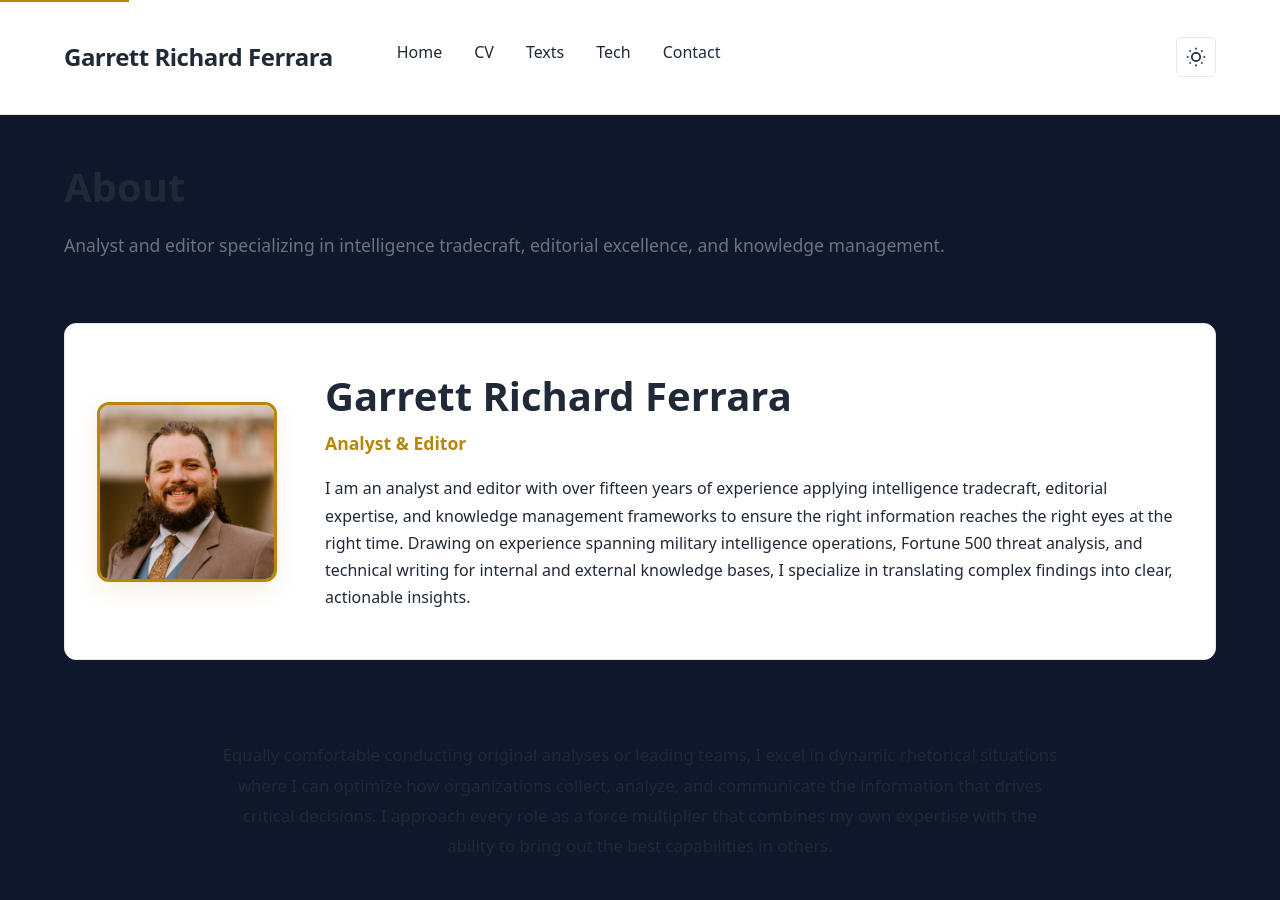
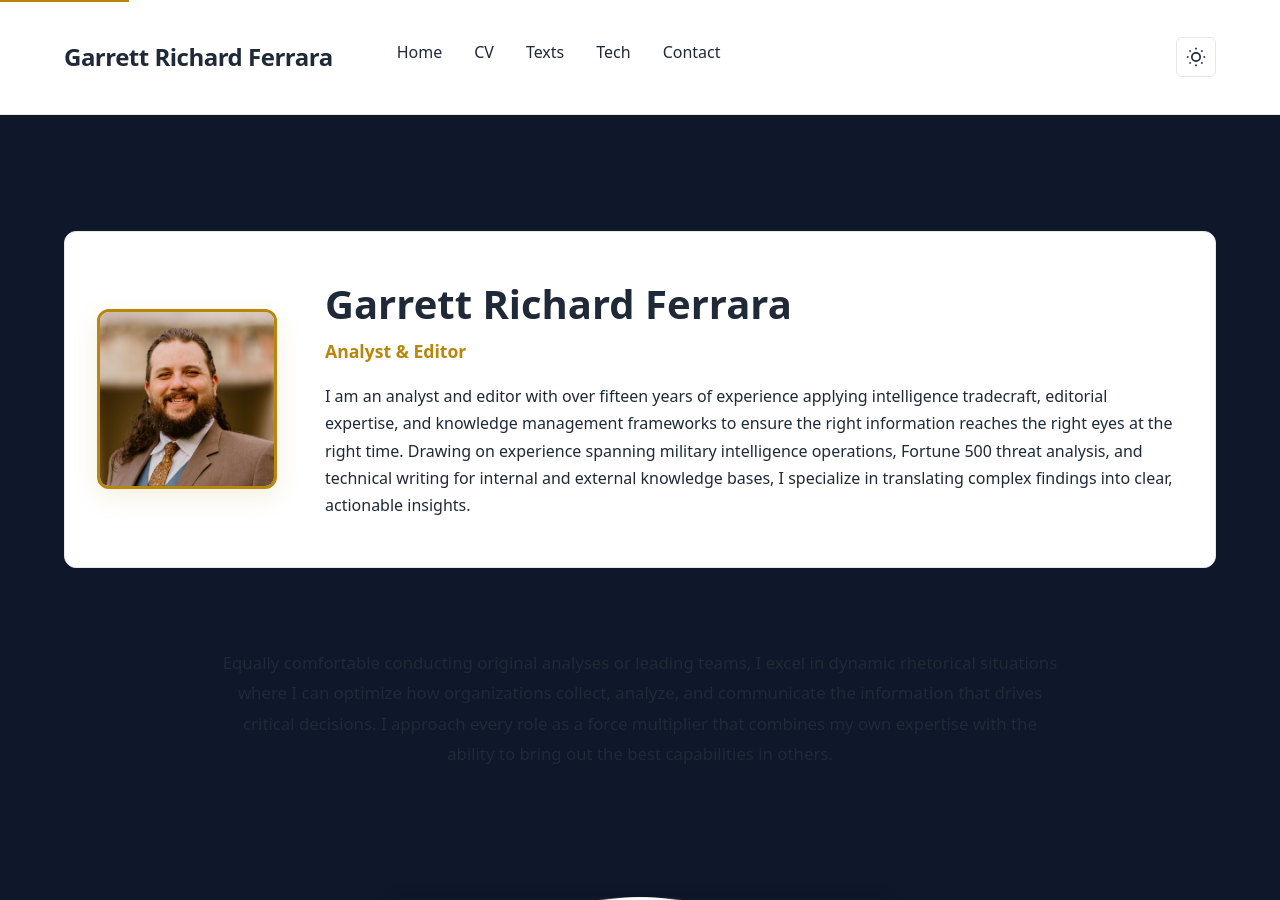
Before and after one commit to Garrett-Ferrara/garrett-ferrara.github.io, a Jekyll site: the page built from index.md, in a window 1280 px wide and 900 px high. Built offline with Jekyll 4.4.1, drawn with Linux system fonts in a browser that asks for light colours.

Commit message:
Remove page title and description - start directly with hero card

```diff
--- a/index.md
+++ b/index.md
@@ -1,7 +1,5 @@
 ---
 layout: page
-title: "About"
-description: "Analyst and editor specializing in intelligence tradecraft, editorial excellence, and knowledge management."
 ---
 
 <div class="bio-hero">
```
